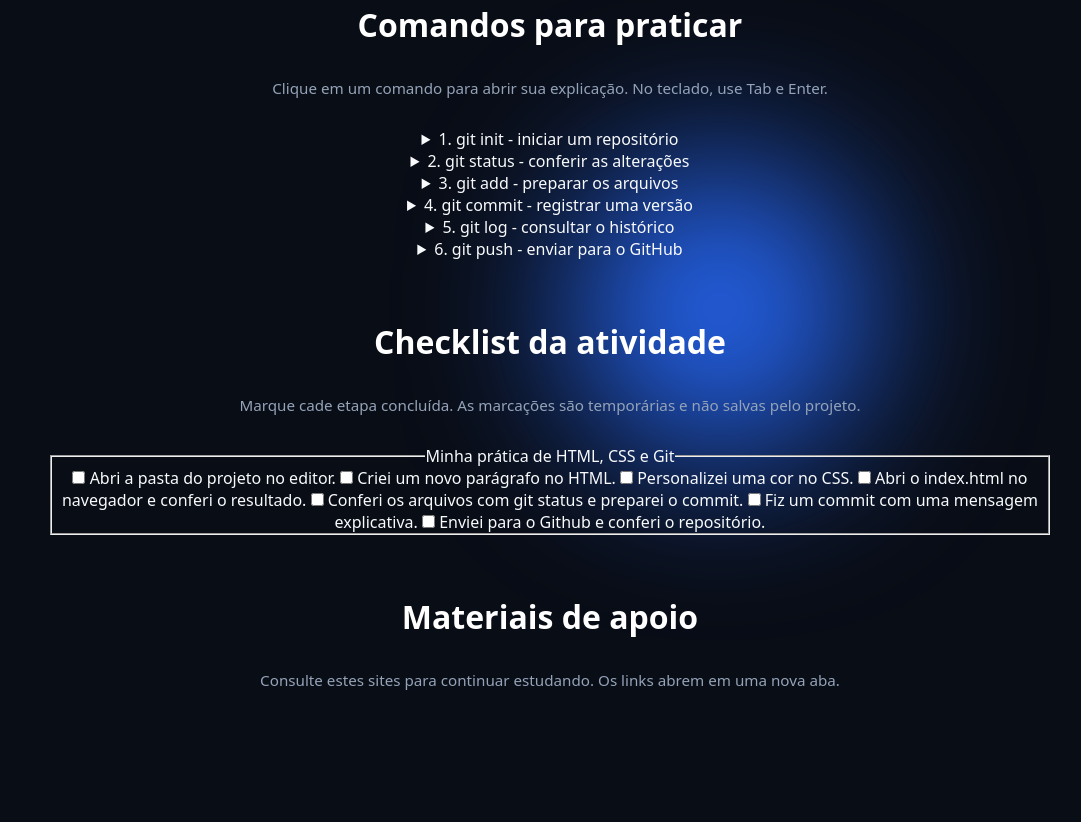
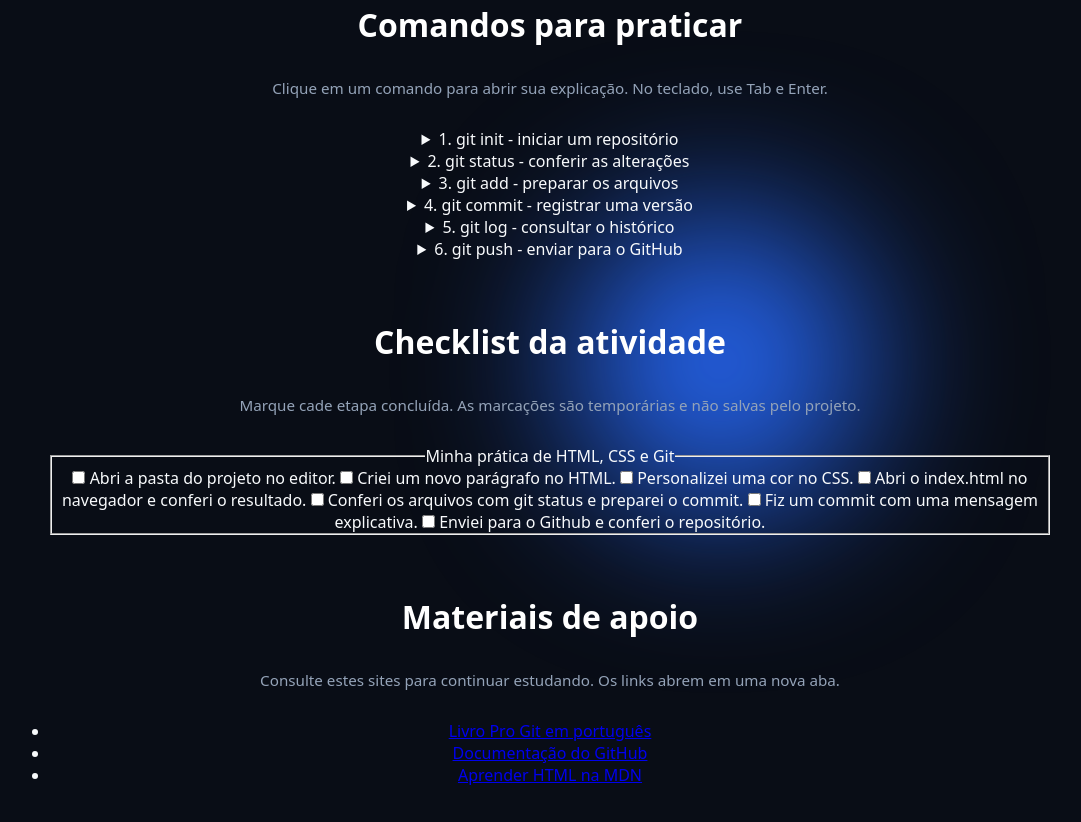
Before and after one commit to gabrielsilvarodrigues002-droid/Gabriel_PA2, a plain HTML site: page index.html in a window 1280 px wide. Shown: the part 906-1728 px from the top of the page, without its empty margins (90-1171 px from the left). Before the commit the page ends 1706 px from the top, so only its background shows below. Drawn offline with Linux system fonts and the light colour scheme.

Commit message:
Adicionei nova ul e li representando links pagina no index.html na section criada agora pouco de class estudo e id materiais

```diff
--- a/index.html
+++ b/index.html
@@ -140,6 +140,14 @@
     <section class="conteudo estudo" id="materiais">
         <h2>Materiais de apoio</h2>
         <p>Consulte estes sites para continuar estudando. Os links abrem em uma nova aba.</p>
+
+        <!-- NOVO: ul cria uma lista; li representa cada item.
+            target abre outra aba e rel evita dar à nova página acesso à aba de origem.-->
+            <ul class="links-estudo">
+                <li><a href="https://git-scm.com/book/pt-br/v2" target=" _blank" rel="noopener noreferrer">Livro Pro Git em português</a></li>
+                <li><a href="https://docs.github.com/pt" target = "_blank" rel="noopener noreferrer">Documentação do GitHub</a></li>
+                <li><a href="https://developer.mozilla.org/pt-BR/docs/Web/HTML" target= "_blank" rel="noopener noreferrer">Aprender HTML na MDN</a></li>
+            </ul>
     </section>
 </body>
 </html>
```
